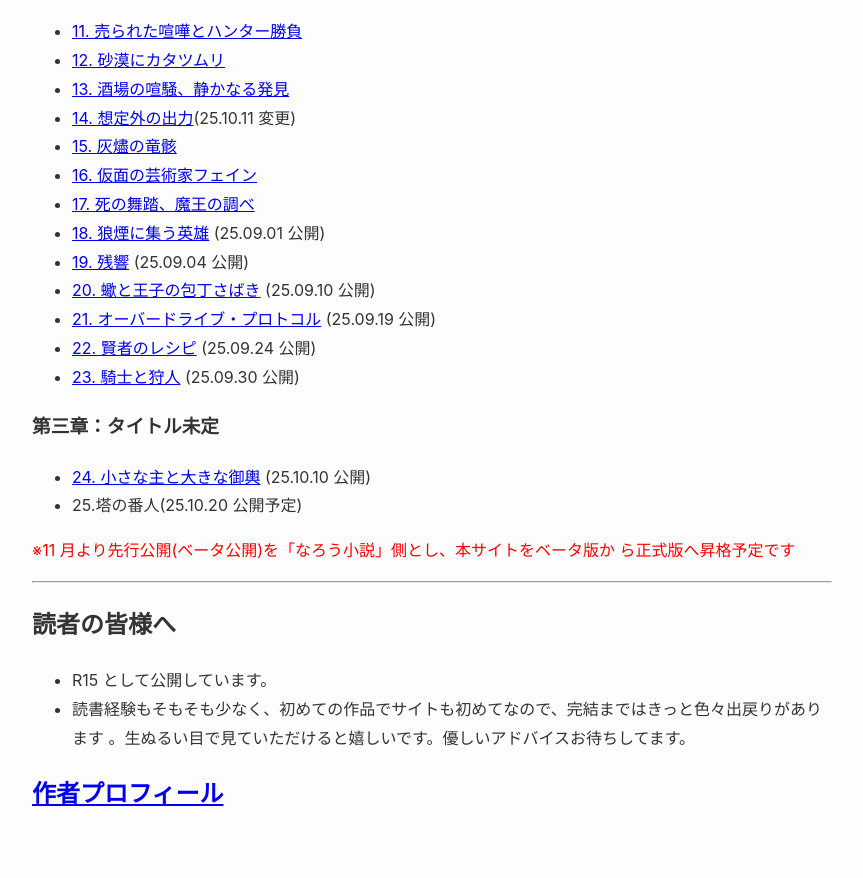
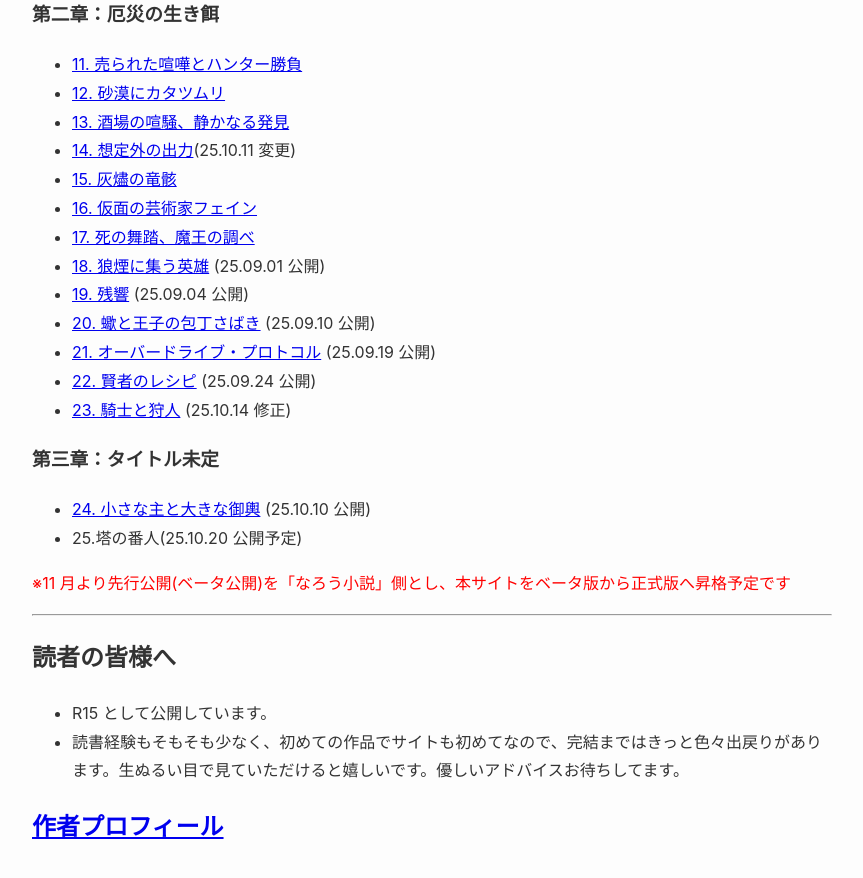
Before and after one commit to MikakoWorld/unison-gate-beta, a Jekyll site: the page built from docs/index.md, in a window 1280 px wide and 900 px high, scrolled down 1302 px. Shown: the top 878 px of the window, without its empty margins (208-1071 px from the left). Built offline with Jekyll 4.4.1, drawn with Linux system fonts in a browser that asks for light colours; our own code applies the rules of GitHub Pages for plain Markdown files; some of the changed text lies outside the part shown.

Commit message:
お知らせ追加

```diff
--- a/docs/index.md
+++ b/docs/index.md
@@ -13,11 +13,9 @@ layout: default
 >
 > 一人の少女、リナは、故郷を解放する使命を背負い、呪いを解く鍵を求めて外界へと旅立つ。
 >
-> 旅の途中、彼女は一人の少年と出会う。それは、呪われた魔剣に心と体を蝕まれ、これ以上誰も傷つけぬよう
-> 、自らの死を望む帝国の王子、ウォルフラムだった。
+> 旅の途中、彼女は一人の少年と出会う。それは、呪われた魔剣に心と体を蝕まれ、これ以上誰も傷つけぬよう、自らの死を望む帝国の王子、ウォルフラムだった。
 >
-> 空に囚われた少女と、地に縛られた王子。出会うはずのなかった二つの呪いが交差する時、運命の歯車が動き
-> 出す。
+> 空に囚われた少女と、地に縛られた王子。出会うはずのなかった二つの呪いが交差する時、運命の歯車が動き出す。
 >
 > これは、それぞれの故郷と魂を解放するため、二人が過酷な運命に抗う物語。
 
@@ -52,22 +50,20 @@ layout: default
 - [21. オーバードライブ・プロトコル]({{ '/part02/21_オーバードライブ・プロトコル' | relative_url }})
   (25.09.19 公開)
 - [22. 賢者のレシピ]({{ '/part02/22_賢者のレシピ' | relative_url }}) (25.09.24 公開)
-- [23. 騎士と狩人]({{ '/part02/23_騎士と狩人' | relative_url }}) (25.09.30 公開)
+- [23. 騎士と狩人]({{ '/part02/23_騎士と狩人' | relative_url }}) (25.10.14 修正)
 
 ### 第三章：タイトル未定
 
 - [24. 小さな主と大きな御輿]({{ '/part03/24_小さな主と大きな御輿' | relative_url }}) (25.10.10 公開)
 - 25.塔の番人(25.10.20 公開予定)
 
-<span style="color: red;">※11 月より先行公開(ベータ公開)を「なろう小説」側とし、本サイトをベータ版か
-ら正式版へ昇格予定です</span>
+<span style="color: red;">※11 月より先行公開(ベータ公開)を「なろう小説」側とし、本サイトをベータ版から正式版へ昇格予定です</span>
 
 ---
 
 ## 読者の皆様へ
 
 - R15 として公開しています。
-- 読書経験もそもそも少なく、初めての作品でサイトも初めてなので、完結まではきっと色々出戻りがあります
-  。生ぬるい目で見ていただけると嬉しいです。優しいアドバイスお待ちしてます。
+- 読書経験もそもそも少なく、初めての作品でサイトも初めてなので、完結まではきっと色々出戻りがあります。生ぬるい目で見ていただけると嬉しいです。優しいアドバイスお待ちしてます。
 
 ## [作者プロフィール](./profile)
```
Also changed, not shown: docs/_announcements/2025-10-14-chapter-edit.md (added, +6 -0 lines).
